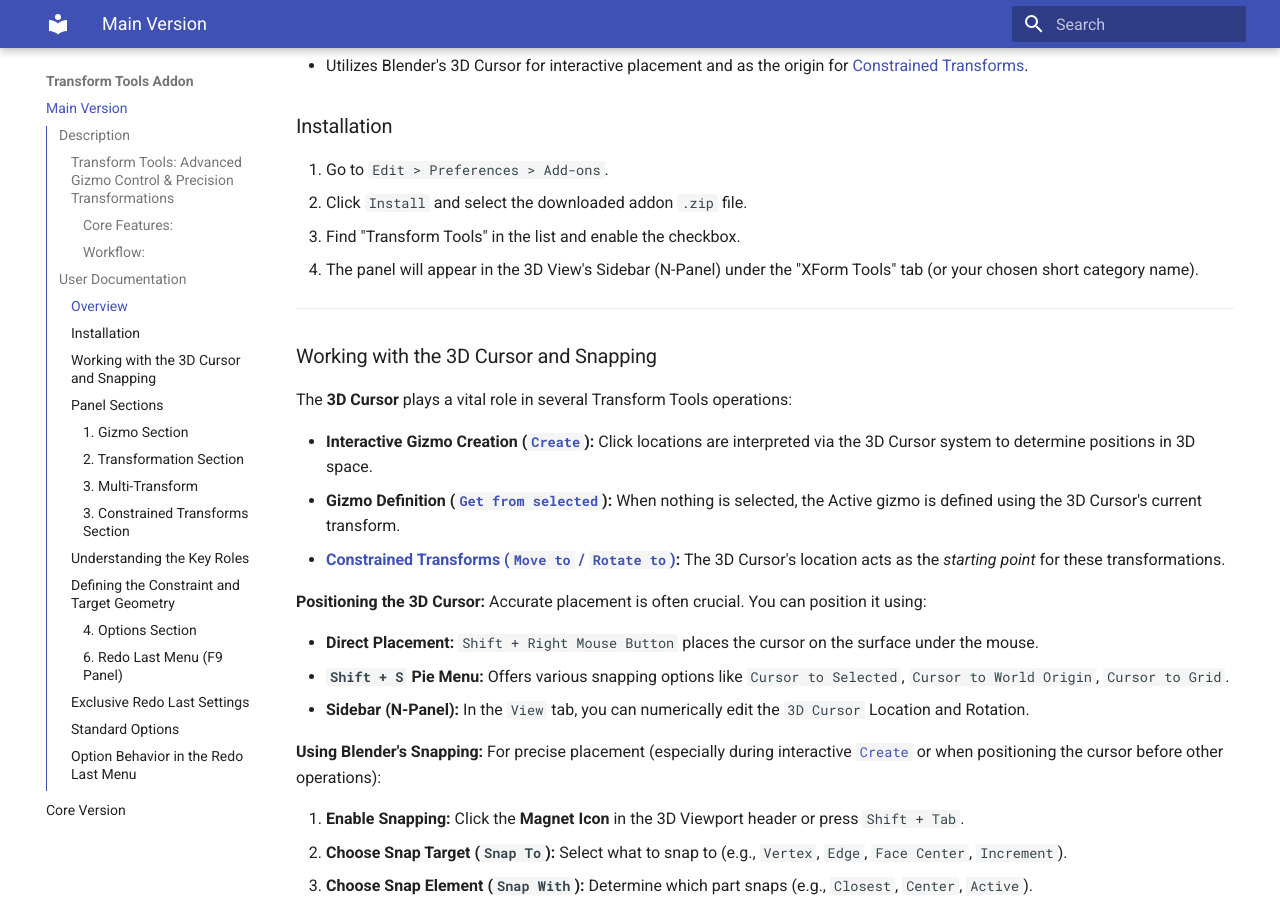
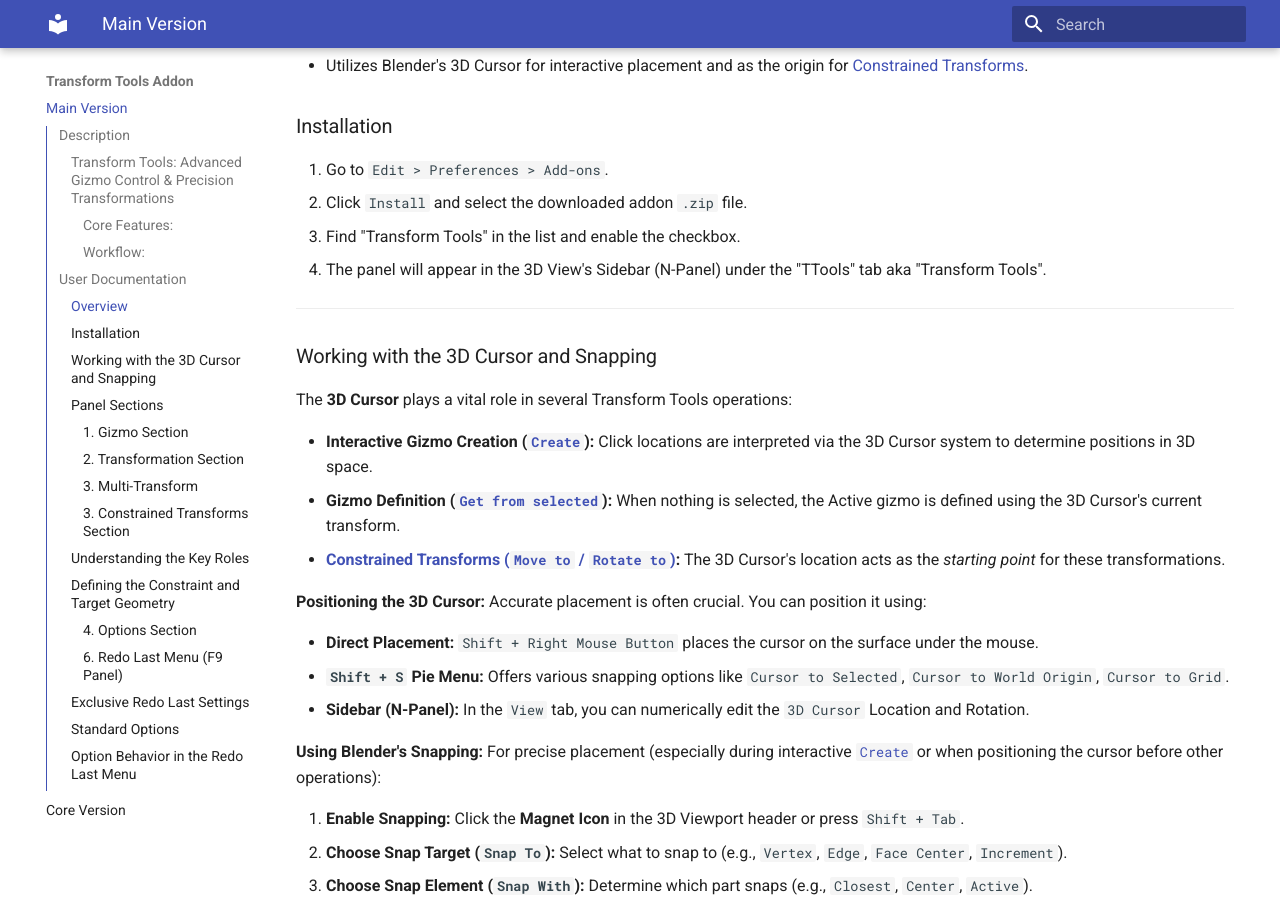
Before and after one commit to idris-y/transform-tools-docs, an MkDocs documentation site: the page built from docs/index.md, in a window 1280 px wide and 900 px high, scrolled down 1462 px. Built offline with MkDocs 1.6.1 and Material for MkDocs 9.7.7, drawn with Linux system fonts in a browser that asks for light colours.

Commit message:
Update index.md

```diff
--- a/docs/index.md
+++ b/docs/index.md
@@ -51,7 +51,7 @@
 1.  Go to `Edit > Preferences > Add-ons`.
 2.  Click `Install` and select the downloaded addon `.zip` file.
 3.  Find "Transform Tools" in the list and enable the checkbox.
-4.  The panel will appear in the 3D View's Sidebar (N-Panel) under the "XForm Tools" tab (or your chosen short category name).
+4.  The panel will appear in the 3D View's Sidebar (N-Panel) under the "TTools" tab aka "Transform Tools".
 
 ---
 
```
